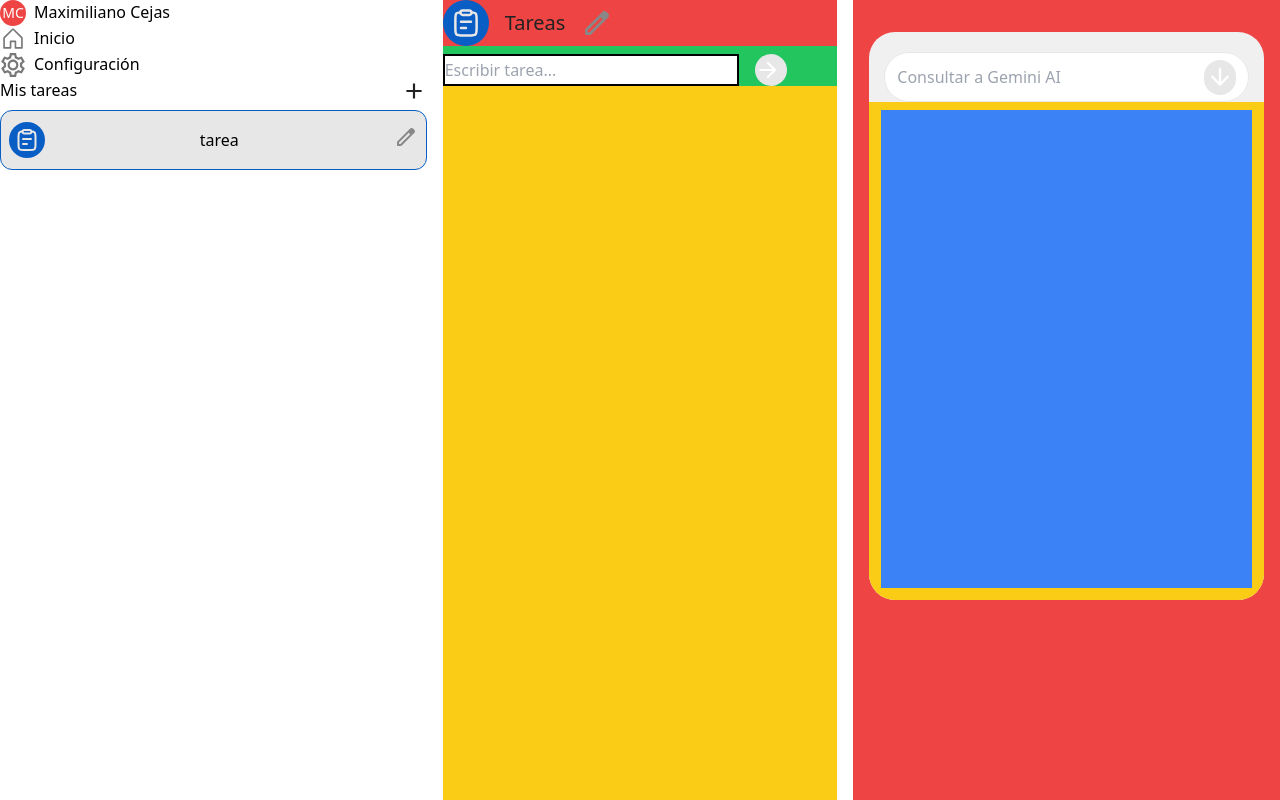
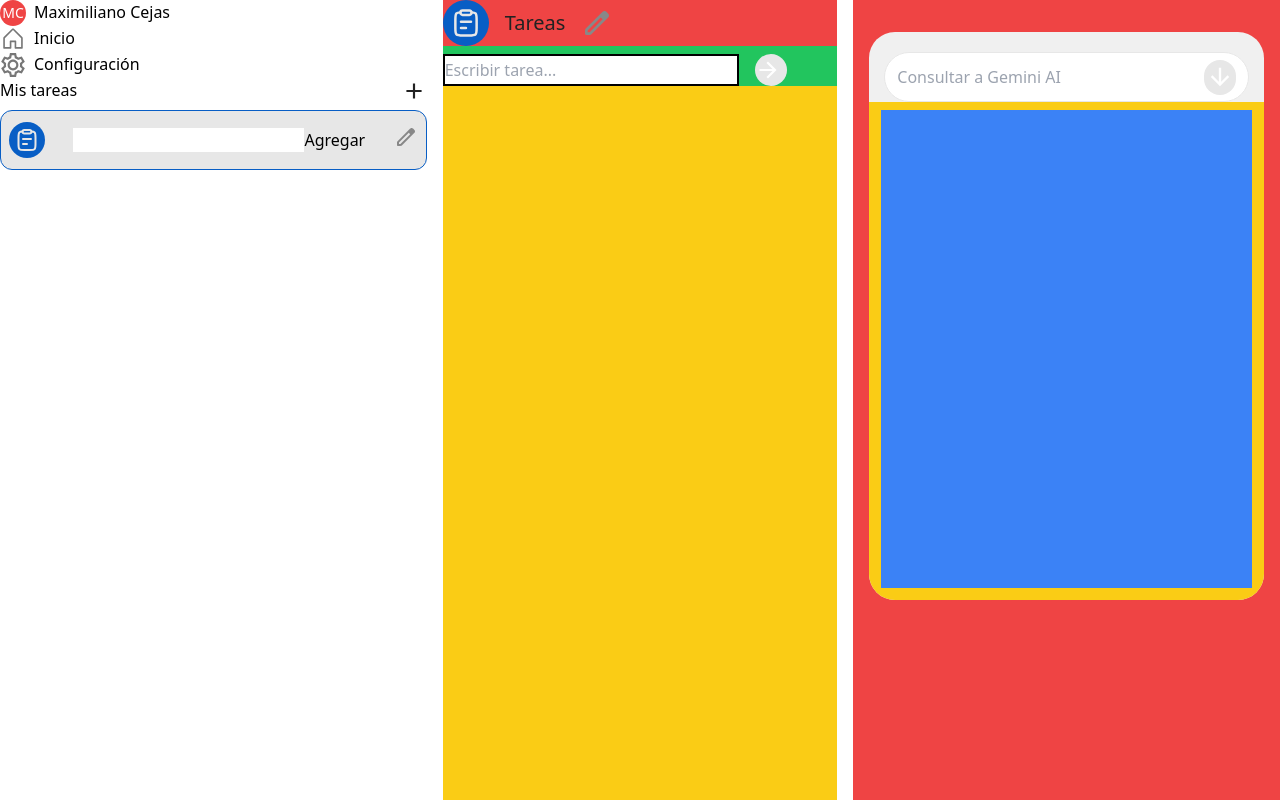
Before and after one commit to MaxiCejasDev/TaskFlow, a React (Vite) app: page / in a window 1280 px wide. Both pictures are taken after a click on the button 413 px from the left and 91 px from the top of the page. Built offline with nearby package versions, Linux system fonts and the light colour scheme.

Commit message:
Added new context and create logic of add title

```diff
--- a/src/NavSide.tsx
+++ b/src/NavSide.tsx
@@ -1,12 +1,35 @@
 
+import { useState } from "react"
 import TaskTitle from "./components/TaskTitle"
+import { useTaskContext } from "./contexts/TaskProvider"
+
+interface Task {
+    id: number;
+    text: string
+}
 
 
+interface TitleContent {
+    id: number;
+    title: string;
+    tasks:Task[]
+}
+
+export default function NavSide(){
+    const [titleContent, setTitleContent] = useState<TitleContent[]>([])
+    const [titleId, setTitleId] = useState(1)
 
 
-export default function NavSide(){
+    const handleAddTitle = ()=>{
 
-
+        setTitleContent([...titleContent,{
+            id: titleId,
+            title: '',
+            tasks: []
+        }])
+        setTitleId(titleId + 1)
+    }
+    console.log(titleId)
     return(
         <nav className="bg-white-secondary h-full w-full col-start-1 col-end-2">
             <div>
@@ -31,13 +54,16 @@ export default function NavSide(){
                         <p>Mis tareas</p>
                     </div>
                     <div>
-                        <button>
+                        <button onClick={handleAddTitle}>
                             <img className="w-[26px] h-[26px]" src="/images/add-icon.svg" alt="Add task section" />
                         </button>
                     </div>
                 </div>
                 <div>
-                    <TaskTitle/>
+                    {titleContent.map((item)=>(
+                        <TaskTitle key={item.id} id={item.id} titleContent={titleContent} />
+                    ))}
+
                 </div>
             </div>
 
--- a/src/TaskContainer.tsx
+++ b/src/TaskContainer.tsx
@@ -1,4 +1,4 @@
-import { useState } from "react";
+
 import TasksBody from "./TasksBody/TasksBody";
 
 
--- a/src/components/TaskTitle.tsx
+++ b/src/components/TaskTitle.tsx
@@ -1,10 +1,40 @@
+import { useState } from "react";
+
+interface Task{
+  id: number,
+  text: string
+}
+
+interface TitleContent {
+  id: number;
+  title: string;
+  tasks:Task[]
+}
 
 
+interface TaskTitle{
+  id: number;
+  titleContent: TitleContent[];
+
+}
+
+export default function TaskTitle({id,titleContent}: TaskTitle) {
+  const [inputTitle, setInputTitle] = useState('')
+  const [addTitle, setAddTitle] =  useState(false)
 
 
-
-export default function TaskTitle() {
-
+  const handleInputTitle = (e)=>{
+    setInputTitle(e.target.value)
+  }
+  const handleAddTitle = (taskId:number)=>{
+    titleContent.map((task)=>{
+      if(task.id === taskId){
+        task.title = inputTitle
+        setAddTitle(true)
+      }
+    })
+  }
+  console.log(titleContent)
   return (
 
       <div className="bg-white-light border-[1px] border-blue-light h-[60px] w-full rounded-[12px] flex px-2 items-center justify-between">
@@ -17,8 +47,17 @@ export default function TaskTitle() {
             />
           </div>
         </div>
-        <div>
-          <p>tarea</p>
+        <div>{
+          addTitle?<p>{inputTitle}</p>:(
+            <>
+                        <input onChange={handleInputTitle} type="text" />
+                        <button onClick={()=> handleAddTitle(id)}>Agregar</button>
+            </>
+
+          )
+          }
+
+
         </div>
         <div>
           <button>
--- a/src/contexts/TaskProvider.tsx
+++ b/src/contexts/TaskProvider.tsx
@@ -1,17 +1,40 @@
+import React, { createContext, useContext, useState } from "react"
+
+interface Task{
+    id: number;
+    text: string
+}
+
+interface TaskContent {
+    id: number;
+    title: string;
+    tasks: Task[]
+
+}
+
+
+interface ContextType{
+    tasks:TaskContent[]
+}
+
+const TaskContext = createContext<ContextType | undefined>(undefined)
 
 
 
 
+export const useTaskContext = ()=>{
+    return useContext(TaskContext)
+}
 
+export default function TaskProvider({children}:{children:React.ReactNode}){
+    const [tasks, setTasks] = useState<TaskContent[]>([])
 
-
-export default function TaskProvider(){
-
-
-
-
-
+    const contextValue = {
+        tasks
+    }
     return(
-       <></>
+       <TaskContext.Provider value={contextValue}>
+        {children}
+       </TaskContext.Provider>
     )
 }
--- a/src/main.tsx
+++ b/src/main.tsx
@@ -2,12 +2,13 @@ import React from 'react'
 import ReactDOM from 'react-dom/client'
 import App from './App.tsx'
 import './index.css'
+import TaskProvider from './contexts/TaskProvider.tsx'
 
 
 ReactDOM.createRoot(document.getElementById('root')!).render(
   <React.StrictMode>
-
+    <TaskProvider>
       <App />
-
+    </TaskProvider>
   </React.StrictMode>,
 )
```
